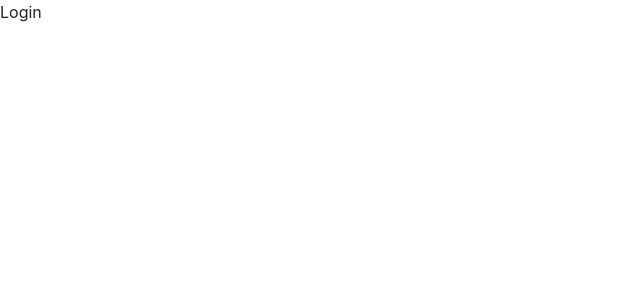
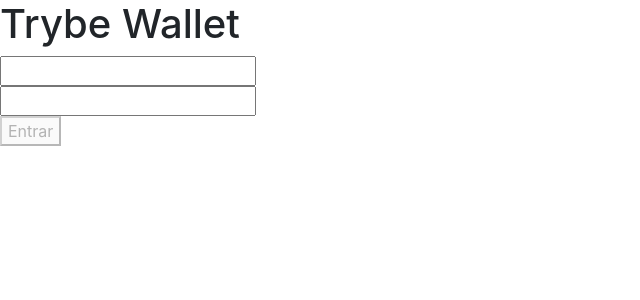
Before and after one commit to betrybe/samuelsantos-test, a React (Create React App) app: page / in a window 1280 px wide. Shown: the top 300 px of the page, without its empty margins (0-640 px from the left). Built offline with nearby package versions, Linux system fonts and the light colour scheme.

Commit message:
Criando toda a Logica da Pagina de Login Unindo ao Redux

```diff
--- a/src/actions/index.js
+++ b/src/actions/index.js
@@ -1 +1,4 @@
 // Coloque aqui suas actions
+import * as userAction from './user';
+
+export default { userAction };
--- /dev/null
+++ b/src/actions/user.js
@@ -0,0 +1,13 @@
+// eslint-disable-next-line import/prefer-default-export
+export function loggin(user) {
+  return {
+    type: 'Login',
+    payload: user,
+  };
+}
+
+export function logout() {
+  return {
+    type: 'Logout',
+  };
+}
--- a/src/index.js
+++ b/src/index.js
@@ -2,12 +2,16 @@
 import ReactDOM from 'react-dom';
 import { BrowserRouter } from 'react-router-dom';
 import './index.css';
+import { Provider } from 'react-redux';
 import App from './App';
 import * as serviceWorker from './serviceWorker';
+import store from './store';
 
 ReactDOM.render(
   <BrowserRouter>
-    <App />
+    <Provider store={ store }>
+      <App />
+    </Provider>
   </BrowserRouter>,
   document.getElementById('root'),
 );
--- a/src/pages/Login.js
+++ b/src/pages/Login.js
@@ -1,9 +1,70 @@
 import React from 'react';
+import { Redirect } from 'react-router-dom'
+import { connect } from 'react-redux';
+import { loggin } from '../actions/user'
 
 class Login extends React.Component {
+  constructor(props){
+    super(props);
+    this.state = {emailErro:true,passwordErro:true};
+    this.emailRef = React.createRef();
+  }
+
+  checkFormatEmail(value){
+    const regex = /^\w+([.-]?\w+)*@\w+([.-]?\w+)*(\.\w{2,3})+$/;
+    return regex.test(value);
+  }
+
+  checkForSubmit(){
+    return !this.state.emailErro && !this.state.passwordErro;
+  }
+
+  handleClickSubmitLogin = (event) => {
+    event.preventDefault();
+    if(this.checkForSubmit)
+      this.props.dispatch(loggin({email:this.emailRef.current.value}))
+  }
+
+  handleValidateEmailKeyUp = (event) => {
+    this.setState({
+      emailErro: !this.checkFormatEmail(event.target.value || '')
+    });
+    return event;
+  }
+
+  handleValidatePasswordKeyUp = (event) => {
+    this.setState({
+      passwordErro: event.target.value.length < 6
+    });
+    return event;
+  }
+
   render() {
-    return <div>Login</div>;
+    if(this.props.email)
+      return (<Redirect to={ { pathname: '/carteira'} } />);
+    return (
+      <div>
+        <h1>Trybe Wallet</h1>
+        <form onSubmit={this.handleClickSubmitLogin}>
+          <div>
+            <input type="email" ref={this.emailRef} onKeyUp={this.handleValidateEmailKeyUp} id="email" data-testeid="email-input" />
+          </div>
+          <div>
+            <input type="password" onKeyUp={this.handleValidatePasswordKeyUp} id="password" data-testeid="password-input" />
+          </div>
+          <div>
+            <button type="submit" onClick={this.handleClickSubmitLogin} disabled={this.state.emailErro || this.state.passwordErro}>Entrar</button>
+          </div>
+        </form>
+      </div>
+    );
   }
 }
 
-export default Login;
+function mapStateToProps(state){
+  return {
+    email: state.user.email
+  }
+}
+
+export default connect(mapStateToProps)(Login);
--- a/src/reducers/index.js
+++ b/src/reducers/index.js
@@ -3,3 +3,7 @@
 
 // Configure os seus reducers.
 // ATENÇÃO: você obrigatoriamente tem que utilizar as chaves "user" e "wallet" no seu estado global
+import { combineReducers } from 'redux';
+import user from './user';
+
+export default combineReducers({ user });
--- a/src/reducers/user.js
+++ b/src/reducers/user.js
@@ -1 +1,16 @@
 // Esse reducer será responsável por tratar as informações da pessoa usuária
+
+const initialState = { email: '' };
+
+export default function (state = initialState, action) {
+  switch (action.type) {
+  case 'Login':
+    return { ...state, email: action.payload.email };
+
+  case 'Logout':
+    return { ...state, email: '' };
+
+  default:
+    return state;
+  }
+}
--- /dev/null
+++ b/src/store/index.js
@@ -0,0 +1,11 @@
+import { applyMiddleware, createStore } from 'redux';
+import { composeWithDevTools } from 'redux-devtools-extension';
+import thunk from 'redux-thunk';
+import combineReducers from '../reducers';
+
+const store = createStore(
+  combineReducers,
+  composeWithDevTools(applyMiddleware(thunk)),
+);
+
+export default store;
```
